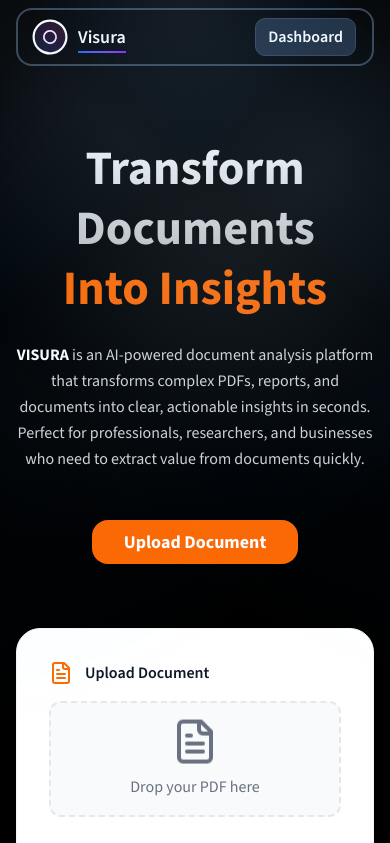
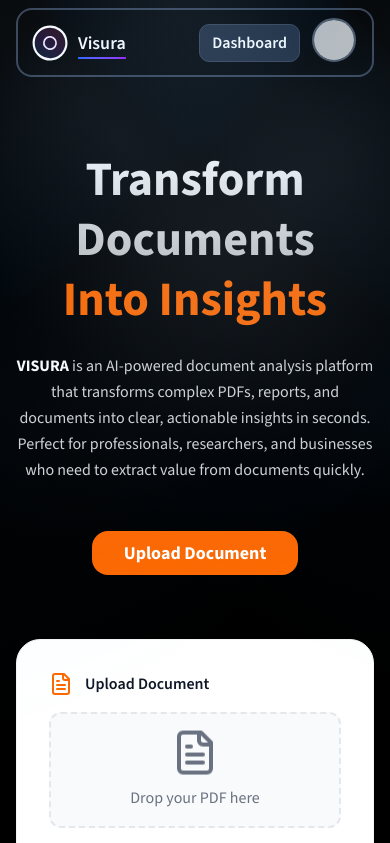
Before and after one commit to parbhatkapila4/Visura, a Next.js app: page / in a window 390 px wide. Shown: the top 843 px of the page. Built offline with nearby package versions, Linux system fonts and the light colour scheme; no server answers; the database is empty; sample sign-in values are in the browser's storage.

Commit message:
Update header component to include UserMenu and adjust mobile layout; add remote image patterns for Clerk

```diff
--- a/components/common/header.tsx
+++ b/components/common/header.tsx
@@ -1,8 +1,8 @@
 "use client";
 import NavLink from "./nav-link";
-import { UserButton } from "@clerk/nextjs";
 import { SignedIn, SignedOut } from "@clerk/clerk-react";
 import PlanBadge from "./plan-badge";
+import UserMenu from "./user-menu";
 import { motion } from "framer-motion";
 import { usePathname } from "next/navigation";
 
@@ -125,14 +125,17 @@ export default function Header() {
               <NavLink href="/changelog" className="text-sm text-gray-300 hover:text-orange-400">Changelog</NavLink>
             </div>
 
-            {/* Mobile Dashboard/Sign In button only */}
+            {/* Mobile Dashboard/Sign In button and User Menu */}
             <SignedIn>
-              <NavLink
-                href="/dashboard"
-                className="block md:hidden ml-auto px-3 py-1.5 rounded-md font-semibold text-base text-white bg-gray-800 hover:bg-gray-700 transition-colors border border-gray-700 min-w-[96px] text-center"
-              >
-                Dashboard
-              </NavLink>
+              <div className="flex md:hidden ml-auto items-center gap-3">
+                <NavLink
+                  href="/dashboard"
+                  className="px-3 py-1.5 rounded-md font-semibold text-base text-white bg-gray-800 hover:bg-gray-700 transition-colors border border-gray-700 min-w-[96px] text-center"
+                >
+                  Dashboard
+                </NavLink>
+                <UserMenu />
+              </div>
             </SignedIn>
             <SignedOut>
               <NavLink
@@ -148,7 +151,7 @@ export default function Header() {
               <SignedIn>
                 <NavLink href="/dashboard" className="px-4 py-2 bg-gray-800 hover:bg-gray-700 text-white hover:text-orange-500 font-medium text-sm rounded-lg transition-colors duration-200 border border-gray-700 break-all min-w-[90px] text-center">Dashboard</NavLink>
                 <PlanBadge />
-                <UserButton />
+                <UserMenu />
               </SignedIn>
               <SignedOut>
                 <NavLink href="/sign-in" className="px-4 py-2 bg-gray-700 hover:bg-gray-600 text-white font-medium text-sm rounded-lg transition-colors duration-200 border border-gray-600 min-w-[70px] text-center">Log in</NavLink>
--- /dev/null
+++ b/components/common/user-menu.tsx
@@ -0,0 +1,104 @@
+"use client";
+
+import { useState, useRef, useEffect } from "react";
+import { useUser, useClerk } from "@clerk/nextjs";
+import { LogOut, User } from "lucide-react";
+import { motion, AnimatePresence } from "framer-motion";
+import Image from "next/image";
+
+export default function UserMenu() {
+  const { user } = useUser();
+  const { signOut } = useClerk();
+  const [isOpen, setIsOpen] = useState(false);
+  const [imageError, setImageError] = useState(false);
+  const menuRef = useRef<HTMLDivElement>(null);
+
+  // Close menu when clicking outside
+  useEffect(() => {
+    const handleClickOutside = (event: MouseEvent) => {
+      if (menuRef.current && !menuRef.current.contains(event.target as Node)) {
+        setIsOpen(false);
+      }
+    };
+
+    if (isOpen) {
+      document.addEventListener("mousedown", handleClickOutside);
+    }
+
+    return () => {
+      document.removeEventListener("mousedown", handleClickOutside);
+    };
+  }, [isOpen]);
+
+  if (!user) return null;
+
+  const userImageUrl = user.imageUrl || "";
+  const userEmail = user.emailAddresses?.[0]?.emailAddress || "";
+
+  const handleLogout = async () => {
+    await signOut();
+    setIsOpen(false);
+  };
+
+  const handleImageError = () => {
+    setImageError(true);
+  };
+
+  return (
+    <div className="relative" ref={menuRef}>
+      {/* User Profile Picture Button */}
+      <button
+        onClick={() => setIsOpen(!isOpen)}
+        className="relative w-10 h-10 rounded-full overflow-hidden border-2 border-gray-600 hover:border-orange-500 transition-colors focus:outline-none focus:ring-2 focus:ring-orange-500 focus:ring-offset-2 focus:ring-offset-black"
+        aria-label="User menu"
+        type="button"
+      >
+        {userImageUrl && !imageError ? (
+          <Image
+            src={userImageUrl}
+            alt={userEmail}
+            width={40}
+            height={40}
+            className="w-full h-full object-cover"
+            onError={handleImageError}
+            unoptimized
+          />
+        ) : (
+          <div className="w-full h-full bg-gray-700 flex items-center justify-center">
+            <User className="w-5 h-5 text-gray-400" />
+          </div>
+        )}
+      </button>
+
+      {/* Dropdown Menu */}
+      <AnimatePresence>
+        {isOpen && (
+          <motion.div
+            initial={{ opacity: 0, y: -10, scale: 0.95 }}
+            animate={{ opacity: 1, y: 0, scale: 1 }}
+            exit={{ opacity: 0, y: -10, scale: 0.95 }}
+            transition={{ duration: 0.2 }}
+            className="absolute right-0 mt-2 w-48 bg-gray-800 border border-gray-700 rounded-lg shadow-xl z-50 overflow-hidden"
+          >
+            {/* User Info */}
+            <div className="px-4 py-3 border-b border-gray-700">
+              <p className="text-sm font-medium text-white truncate">
+                {userEmail}
+              </p>
+            </div>
+
+            {/* Logout Button */}
+            <button
+              onClick={handleLogout}
+              className="w-full px-4 py-3 flex items-center gap-3 text-left text-sm text-white hover:bg-gray-700 transition-colors"
+              type="button"
+            >
+              <LogOut className="w-4 h-4 text-gray-400" />
+              <span>Log out</span>
+            </button>
+          </motion.div>
+        )}
+      </AnimatePresence>
+    </div>
+  );
+}
--- a/components/dashboard/empty-summary-state.tsx
+++ b/components/dashboard/empty-summary-state.tsx
@@ -1,6 +1,4 @@
-import { Button } from "@/components/ui/button";
-import { Plus, FileText } from "lucide-react";
-import Link from "next/link";
+import { FileText } from "lucide-react";
 
 export default function EmptySummaryState() {
   return (
@@ -14,12 +12,6 @@ export default function EmptySummaryState() {
       <p className="text-muted-foreground mb-8 max-w-md mx-auto">
         Upload your first PDF to get started with AI-powered summaries and insights
       </p>
-      <Link href="/upload">
-        <Button className="bg-primary hover:bg-primary/90 text-primary-foreground">
-          <Plus className="w-4 h-4 mr-2" />
-          Upload PDF
-        </Button>
-      </Link>
     </div>
   );
 }
--- a/next.config.ts
+++ b/next.config.ts
@@ -54,6 +54,16 @@ const nextConfig: NextConfig = {
     formats: ['image/avif', 'image/webp'],
     deviceSizes: [640, 750, 828, 1080, 1200, 1920],
     imageSizes: [16, 32, 48, 64, 96, 128, 256, 384],
+    remotePatterns: [
+      {
+        protocol: 'https',
+        hostname: 'img.clerk.com',
+      },
+      {
+        protocol: 'https',
+        hostname: 'img.clerk.dev',
+      },
+    ],
   },
 };
 
```
